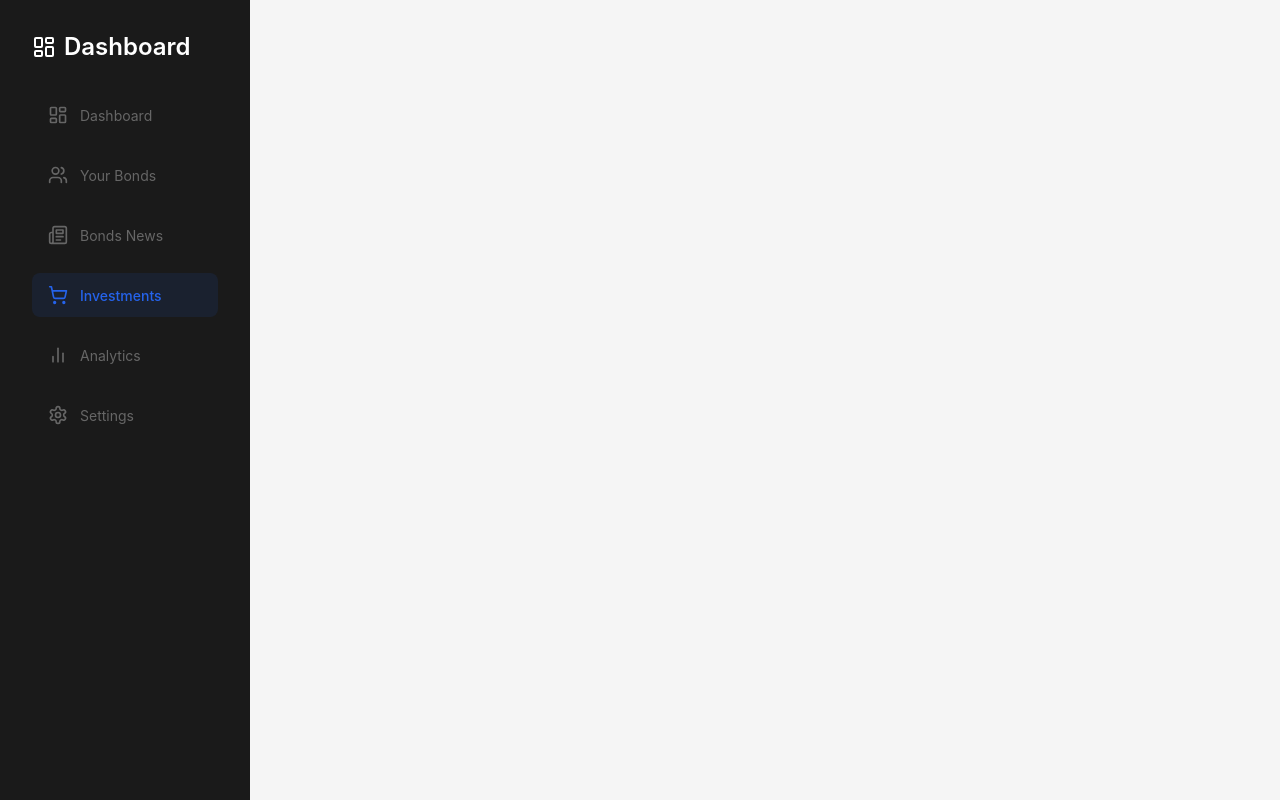
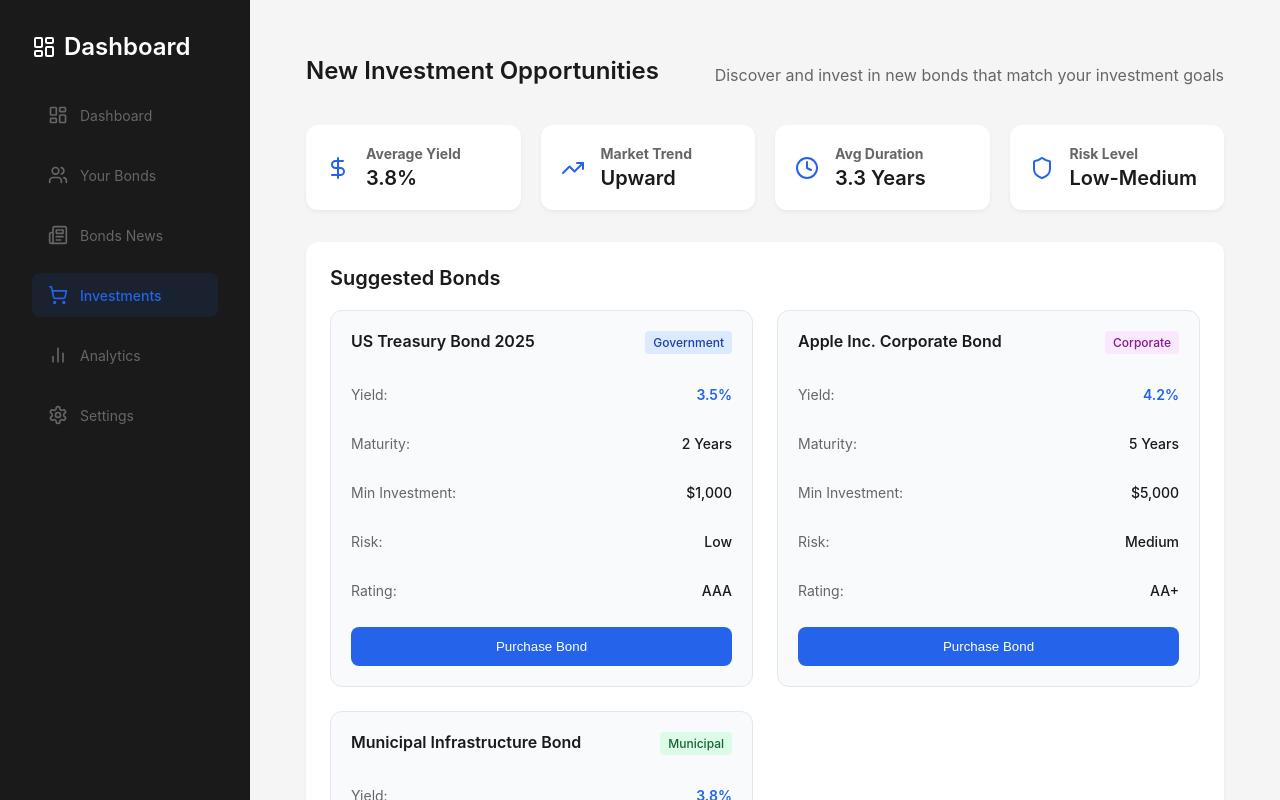
Before and after one commit to BlockVestify/BlockVestify, a React (Vite) app in the folder frontend/: page /investments in a window 1280 px wide. Shown: the top 800 px of the page. Built offline with nearby package versions, Linux system fonts and the light colour scheme.

Commit message:
added investment suggestion tab in sidebar

```diff
--- a/frontend/src/App.tsx
+++ b/frontend/src/App.tsx
@@ -8,9 +8,11 @@ import BondList from './components/bonds/BondList';
 import { BrowserRouter as Router, Route, Routes } from 'react-router-dom';
 import BondPage from './pages/BondPage';
 import BondsPage from './pages/BondsPage';
+import InvestmentPage from './pages/InvestmentPage';
 import './styles/dashboard.css';
 import './styles/bond.css';
 import './styles/bonds.css';
+import './styles/investment.css';
 
 function App() {
   // Temporary toggle for demo purposes
@@ -67,6 +69,7 @@ function App() {
             } />
             <Route path="/bonds" element={<BondsPage />} />
             <Route path="/bond/:bondId" element={<BondPage />} />
+            <Route path="/investments" element={<InvestmentPage />} />
           </Routes>
         </main>
       </div>
--- /dev/null
+++ b/frontend/src/pages/InvestmentPage.tsx
@@ -0,0 +1,137 @@
+import React from 'react';
+import { DollarSign, TrendingUp, Clock, Shield } from 'lucide-react';
+
+interface SuggestedBond {
+  id: string;
+  name: string;
+  type: string;
+  yield: string;
+  maturityPeriod: string;
+  minInvestment: string;
+  risk: string;
+  rating: string;
+}
+
+const suggestedBonds: SuggestedBond[] = [
+  {
+    id: 'gb1',
+    name: 'US Treasury Bond 2025',
+    type: 'Government',
+    yield: '3.5%',
+    maturityPeriod: '2 Years',
+    minInvestment: '$1,000',
+    risk: 'Low',
+    rating: 'AAA'
+  },
+  {
+    id: 'cb1',
+    name: 'Apple Inc. Corporate Bond',
+    type: 'Corporate',
+    yield: '4.2%',
+    maturityPeriod: '5 Years',
+    minInvestment: '$5,000',
+    risk: 'Medium',
+    rating: 'AA+'
+  },
+  {
+    id: 'mb1',
+    name: 'Municipal Infrastructure Bond',
+    type: 'Municipal',
+    yield: '3.8%',
+    maturityPeriod: '3 Years',
+    minInvestment: '$2,500',
+    risk: 'Low-Medium',
+    rating: 'AA'
+  }
+];
+
+const InvestmentPage: React.FC = () => {
+  const handlePurchase = (bondId: string) => {
+    // TODO: Implement purchase logic
+    console.log(`Initiating purchase for bond: ${bondId}`);
+  };
+
+  return (
+    <div className="investment-page">
+      <header className="header">
+        <h2>New Investment Opportunities</h2>
+        <p className="subtitle">Discover and invest in new bonds that match your investment goals</p>
+      </header>
+
+      <div className="investment-stats">
+        <div className="stat-card">
+          <DollarSign size={24} />
+          <div className="stat-info">
+            <h3>Average Yield</h3>
+            <p>3.8%</p>
+          </div>
+        </div>
+        <div className="stat-card">
+          <TrendingUp size={24} />
+          <div className="stat-info">
+            <h3>Market Trend</h3>
+            <p>Upward</p>
+          </div>
+        </div>
+        <div className="stat-card">
+          <Clock size={24} />
+          <div className="stat-info">
+            <h3>Avg Duration</h3>
+            <p>3.3 Years</p>
+          </div>
+        </div>
+        <div className="stat-card">
+          <Shield size={24} />
+          <div className="stat-info">
+            <h3>Risk Level</h3>
+            <p>Low-Medium</p>
+          </div>
+        </div>
+      </div>
+
+      <div className="suggested-bonds">
+        <h3>Suggested Bonds</h3>
+        <div className="bonds-grid">
+          {suggestedBonds.map((bond) => (
+            <div key={bond.id} className="bond-card">
+              <div className="bond-header">
+                <h4>{bond.name}</h4>
+                <span className={`bond-type ${bond.type.toLowerCase()}`}>{bond.type}</span>
+              </div>
+              <div className="bond-details">
+                <div className="detail-row">
+                  <span className="label">Yield:</span>
+                  <span className="value highlight">{bond.yield}</span>
+                </div>
+                <div className="detail-row">
+                  <span className="label">Maturity:</span>
+                  <span className="value">{bond.maturityPeriod}</span>
+                </div>
+                <div className="detail-row">
+                  <span className="label">Min Investment:</span>
+                  <span className="value">{bond.minInvestment}</span>
+                </div>
+                <div className="detail-row">
+                  <span className="label">Risk:</span>
+                  <span className="value">{bond.risk}</span>
+                </div>
+                <div className="detail-row">
+                  <span className="label">Rating:</span>
+                  <span className="value">{bond.rating}</span>
+                </div>
+              </div>
+              <button
+                className="purchase-button"
+                onClick={() => handlePurchase(bond.id)}
+              >
+                Purchase Bond
+              </button>
+            </div>
+          ))}
+        </div>
+      </div>
+    </div>
+  );
+};
+
+export default InvestmentPage;
--- /dev/null
+++ b/frontend/src/styles/investment.css
@@ -0,0 +1,162 @@
+.investment-page {
+  padding: 24px;
+}
+
+.investment-page .header {
+  margin-bottom: 32px;
+}
+
+.investment-page h2 {
+  font-size: 24px;
+  font-weight: 600;
+  color: #1a1a1a;
+  margin-bottom: 8px;
+}
+
+.investment-page .subtitle {
+  color: #666;
+  font-size: 16px;
+}
+
+.investment-stats {
+  display: grid;
+  grid-template-columns: repeat(4, 1fr);
+  gap: 20px;
+  margin-bottom: 32px;
+}
+
+.stat-card {
+  background: white;
+  padding: 20px;
+  border-radius: 12px;
+  box-shadow: 0 2px 4px rgba(0, 0, 0, 0.05);
+  display: flex;
+  align-items: center;
+  gap: 16px;
+}
+
+.stat-card svg {
+  color: #2563eb;
+}
+
+.stat-info h3 {
+  font-size: 14px;
+  color: #666;
+  margin-bottom: 4px;
+}
+
+.stat-info p {
+  font-size: 20px;
+  font-weight: 600;
+  color: #1a1a1a;
+}
+
+.suggested-bonds {
+  background: white;
+  padding: 24px;
+  border-radius: 12px;
+  box-shadow: 0 2px 4px rgba(0, 0, 0, 0.05);
+}
+
+.suggested-bonds h3 {
+  font-size: 20px;
+  font-weight: 600;
+  color: #1a1a1a;
+  margin-bottom: 20px;
+}
+
+.bonds-grid {
+  display: grid;
+  grid-template-columns: repeat(auto-fit, minmax(300px, 1fr));
+  gap: 24px;
+}
+
+.bond-card {
+  background: #f8fafc;
+  border-radius: 12px;
+  padding: 20px;
+  border: 1px solid #e2e8f0;
+}
+
+.bond-header {
+  display: flex;
+  justify-content: space-between;
+  align-items: flex-start;
+  margin-bottom: 16px;
+}
+
+.bond-header h4 {
+  font-size: 16px;
+  font-weight: 600;
+  color: #1a1a1a;
+}
+
+.bond-type {
+  font-size: 12px;
+  padding: 4px 8px;
+  border-radius: 4px;
+  font-weight: 500;
+}
+
+.bond-type.government {
+  background-color: #dbeafe;
+  color: #1e40af;
+}
+
+.bond-type.corporate {
+  background-color: #fae8ff;
+  color: #86198f;
+}
+
+.bond-type.municipal {
+  background-color: #dcfce7;
+  color: #166534;
+}
+
+.bond-details {
+  margin-bottom: 20px;
+}
+
+.detail-row {
+  display: flex;
+  justify-content: space-between;
+  margin-bottom: 8px;
+}
+
+.detail-row .label {
+  color: #666;
+  font-size: 14px;
+}
+
+.detail-row .value {
+  font-size: 14px;
+  font-weight: 500;
+  color: #1a1a1a;
+}
+
+.detail-row .value.highlight {
+  color: #2563eb;
+  font-weight: 600;
+}
+
+.purchase-button {
+  width: 100%;
+  padding: 12px;
+  background-color: #2563eb;
+  color: white;
+  border: none;
+  border-radius: 8px;
+  font-weight: 500;
+  cursor: pointer;
+  transition: background-color 0.2s;
+}
+
+.purchase-button:hover {
+  background-color: #1d4ed8;
+}
+
+@media (max-width: 768px) {
+  .investment-stats {
+    grid-template-columns: repeat(2, 1fr);
+  }
+}
```
